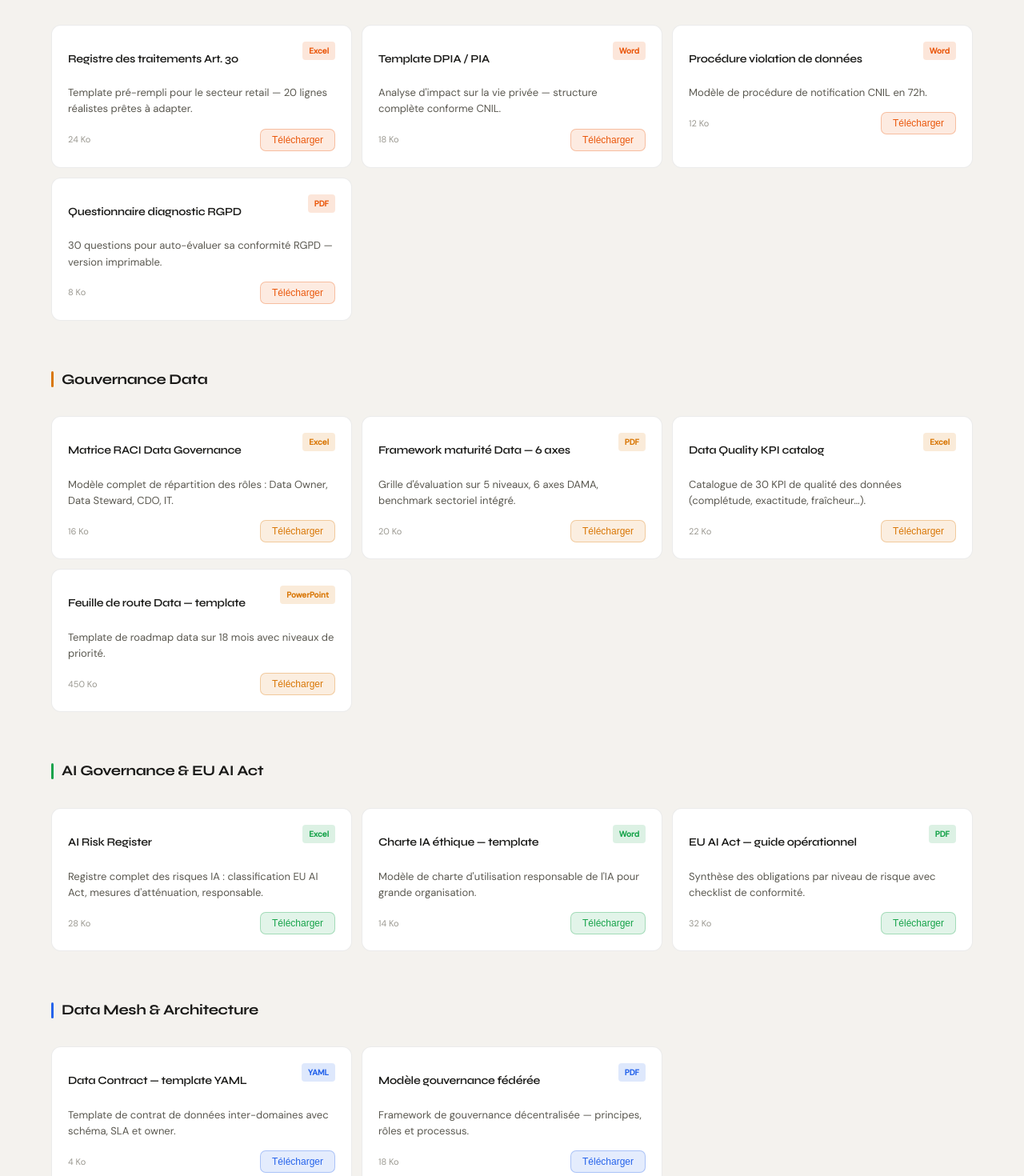
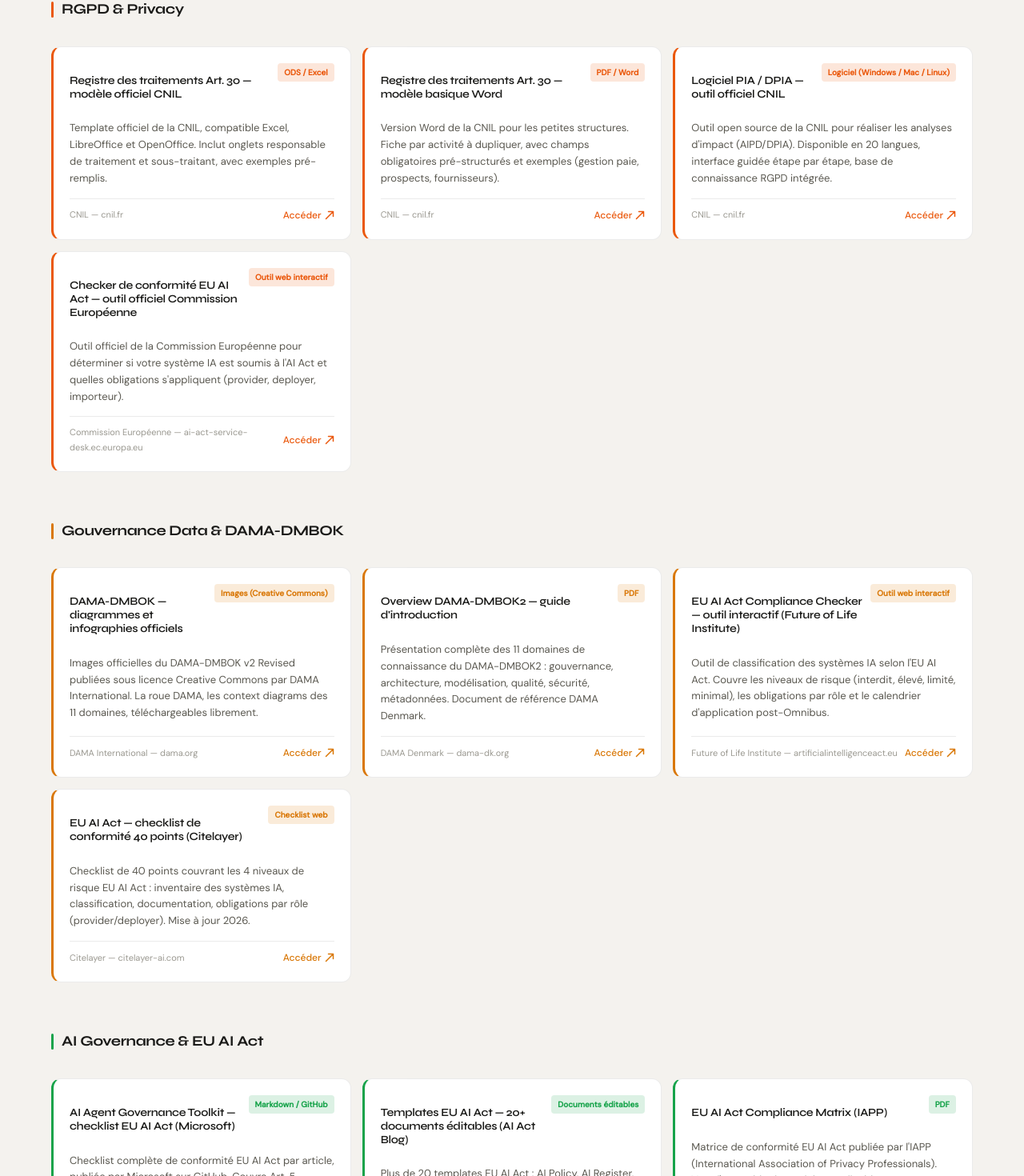
Before and after one commit to heykelh/data-governance, a Next.js app: page /ressources in a window 1280 px wide. Shown: the part 557-2027 px from the top of the page at 80% size. Built offline with nearby package versions, Linux system fonts and the light colour scheme.

Commit message:
Adding ressources Data Governance

```diff
--- a/src/app/ressources/page.tsx
+++ b/src/app/ressources/page.tsx
@@ -5,37 +5,115 @@ const resources = [
     category: "RGPD & Privacy",
     color: "var(--accent-coral)",
     items: [
-      { title: "Registre des traitements Art. 30", format: "Excel", desc: "Template pré-rempli pour le secteur retail — 20 lignes réalistes prêtes à adapter.", size: "24 Ko" },
-      { title: "Template DPIA / PIA", format: "Word", desc: "Analyse d'impact sur la vie privée — structure complète conforme CNIL.", size: "18 Ko" },
-      { title: "Procédure violation de données", format: "Word", desc: "Modèle de procédure de notification CNIL en 72h.", size: "12 Ko" },
-      { title: "Questionnaire diagnostic RGPD", format: "PDF", desc: "30 questions pour auto-évaluer sa conformité RGPD — version imprimable.", size: "8 Ko" },
+      {
+        title: "Registre des traitements Art. 30 — modèle officiel CNIL",
+        format: "ODS / Excel",
+        desc: "Template officiel de la CNIL, compatible Excel, LibreOffice et OpenOffice. Inclut onglets responsable de traitement et sous-traitant, avec exemples pré-remplis.",
+        source: "CNIL — cnil.fr",
+        href: "https://www.cnil.fr/sites/cnil/files/atoms/files/registre-traitement-simplifie.ods",
+      },
+      {
+        title: "Registre des traitements Art. 30 — modèle basique Word",
+        format: "PDF / Word",
+        desc: "Version Word de la CNIL pour les petites structures. Fiche par activité à dupliquer, avec champs obligatoires pré-structurés et exemples (gestion paie, prospects, fournisseurs).",
+        source: "CNIL — cnil.fr",
+        href: "https://www.cnil.fr/sites/cnil/files/atoms/files/registre_rgpd_basique.pdf",
+      },
+      {
+        title: "Logiciel PIA / DPIA — outil officiel CNIL",
+        format: "Logiciel (Windows / Mac / Linux)",
+        desc: "Outil open source de la CNIL pour réaliser les analyses d'impact (AIPD/DPIA). Disponible en 20 langues, interface guidée étape par étape, base de connaissance RGPD intégrée.",
+        source: "CNIL — cnil.fr",
+        href: "https://www.cnil.fr/fr/outil-pia-telechargez-et-installez-le-logiciel-de-la-cnil",
+      },
+      {
+        title: "Checker de conformité EU AI Act — outil officiel Commission Européenne",
+        format: "Outil web interactif",
+        desc: "Outil officiel de la Commission Européenne pour déterminer si votre système IA est soumis à l'AI Act et quelles obligations s'appliquent (provider, deployer, importeur).",
+        source: "Commission Européenne — ai-act-service-desk.ec.europa.eu",
+        href: "https://ai-act-service-desk.ec.europa.eu/en/eu-ai-act-compliance-checker",
+      },
     ],
   },
   {
-    category: "Gouvernance Data",
+    category: "Gouvernance Data & DAMA-DMBOK",
     color: "var(--accent-amber)",
     items: [
-      { title: "Matrice RACI Data Governance", format: "Excel", desc: "Modèle complet de répartition des rôles : Data Owner, Data Steward, CDO, IT.", size: "16 Ko" },
-      { title: "Framework maturité Data — 6 axes", format: "PDF", desc: "Grille d'évaluation sur 5 niveaux, 6 axes DAMA, benchmark sectoriel intégré.", size: "20 Ko" },
-      { title: "Data Quality KPI catalog", format: "Excel", desc: "Catalogue de 30 KPI de qualité des données (complétude, exactitude, fraîcheur…).", size: "22 Ko" },
-      { title: "Feuille de route Data — template", format: "PowerPoint", desc: "Template de roadmap data sur 18 mois avec niveaux de priorité.", size: "450 Ko" },
+      {
+        title: "DAMA-DMBOK — diagrammes et infographies officiels",
+        format: "Images (Creative Commons)",
+        desc: "Images officielles du DAMA-DMBOK v2 Revised publiées sous licence Creative Commons par DAMA International. La roue DAMA, les context diagrams des 11 domaines, téléchargeables librement.",
+        source: "DAMA International — dama.org",
+        href: "https://dama.org/dmbok2r-infographics/",
+      },
+      {
+        title: "Overview DAMA-DMBOK2 — guide d'introduction",
+        format: "PDF",
+        desc: "Présentation complète des 11 domaines de connaissance du DAMA-DMBOK2 : gouvernance, architecture, modélisation, qualité, sécurité, métadonnées. Document de référence DAMA Denmark.",
+        source: "DAMA Denmark — dama-dk.org",
+        href: "https://www.dama-dk.org/onewebmedia/DAMA%20DMBOK2_PDF.pdf",
+      },
+      {
+        title: "EU AI Act Compliance Checker — outil interactif (Future of Life Institute)",
+        format: "Outil web interactif",
+        desc: "Outil de classification des systèmes IA selon l'EU AI Act. Couvre les niveaux de risque (interdit, élevé, limité, minimal), les obligations par rôle et le calendrier d'application post-Omnibus.",
+        source: "Future of Life Institute — artificialintelligenceact.eu",
+        href: "https://artificialintelligenceact.eu/assessment/eu-ai-act-compliance-checker/",
+      },
+      {
+        title: "EU AI Act — checklist de conformité 40 points (Citelayer)",
+        format: "Checklist web",
+        desc: "Checklist de 40 points couvrant les 4 niveaux de risque EU AI Act : inventaire des systèmes IA, classification, documentation, obligations par rôle (provider/deployer). Mise à jour 2026.",
+        source: "Citelayer — citelayer-ai.com",
+        href: "https://citelayer-ai.com/resources/eu-ai-act-checklist/",
+      },
     ],
   },
   {
     category: "AI Governance & EU AI Act",
     color: "var(--accent)",
     items: [
-      { title: "AI Risk Register", format: "Excel", desc: "Registre complet des risques IA : classification EU AI Act, mesures d'atténuation, responsable.", size: "28 Ko" },
-      { title: "Charte IA éthique — template", format: "Word", desc: "Modèle de charte d'utilisation responsable de l'IA pour grande organisation.", size: "14 Ko" },
-      { title: "EU AI Act — guide opérationnel", format: "PDF", desc: "Synthèse des obligations par niveau de risque avec checklist de conformité.", size: "32 Ko" },
+      {
+        title: "AI Agent Governance Toolkit — checklist EU AI Act (Microsoft)",
+        format: "Markdown / GitHub",
+        desc: "Checklist complète de conformité EU AI Act par article, publiée par Microsoft sur GitHub. Couvre Art. 5 (interdictions), Art. 9-17 (haut risque), GPAI. Vérifiée contre le texte officiel Journal Officiel.",
+        source: "Microsoft — github.com/microsoft",
+        href: "https://github.com/microsoft/agent-governance-toolkit/blob/main/docs/compliance/eu-ai-act-checklist.md",
+      },
+      {
+        title: "Templates EU AI Act — 20+ documents éditables (AI Act Blog)",
+        format: "Documents éditables",
+        desc: "Plus de 20 templates EU AI Act : AI Policy, AI Register, FRIA (Art. 27), AI Governance Framework, Incident Response Plan, Transparency Notice, Conformity Assessment. Inclut un registre pré-rempli pour la banque/finance.",
+        source: "AI Act Blog — aiactblog.nl",
+        href: "https://www.aiactblog.nl/en/templates",
+      },
+      {
+        title: "EU AI Act Compliance Matrix (IAPP)",
+        format: "PDF",
+        desc: "Matrice de conformité EU AI Act publiée par l'IAPP (International Association of Privacy Professionals). Vue d'ensemble des articles applicables par type d'opérateur sur systèmes à haut risque, systèmes IA et modèles GPAI.",
+        source: "IAPP — iapp.org",
+        href: "https://iapp.org/resources/article/eu-ai-act-compliance-matrix",
+      },
     ],
   },
   {
     category: "Data Mesh & Architecture",
     color: "var(--accent-blue)",
     items: [
-      { title: "Data Contract — template YAML", format: "YAML", desc: "Template de contrat de données inter-domaines avec schéma, SLA et owner.", size: "4 Ko" },
-      { title: "Modèle gouvernance fédérée", format: "PDF", desc: "Framework de gouvernance décentralisée — principes, rôles et processus.", size: "18 Ko" },
+      {
+        title: "Data Contract Specification — open standard v3.0",
+        format: "YAML / GitHub",
+        desc: "Standard open source pour les Data Contracts : schéma, SLA, quality rules, ownership, liens systèmes. Utilisé par Paypal, Mercedes-Benz, JPMC. Compatible dbt, Snowflake, Databricks.",
+        source: "datacontract.com — GitHub",
+        href: "https://datacontract.com/",
+      },
+      {
+        title: "Data Mesh Architecture — guide Confluent",
+        format: "PDF / Web",
+        desc: "Guide complet sur l'architecture Data Mesh : 4 principes, domain ownership, data as a product, self-serve platform, federated governance. Cas d'usage réels et patterns d'implémentation.",
+        source: "Confluent — confluent.io",
+        href: "https://www.confluent.io/learn/data-mesh/",
+      },
     ],
   },
 ];
@@ -47,12 +125,11 @@ export default function RessourcesPage() {
         <div style={{ maxWidth: 1200, margin: "0 auto" }}>
           <p style={{ fontSize: 11, fontWeight: 600, color: "var(--text-tertiary)", textTransform: "uppercase", letterSpacing: "0.1em", marginBottom: 12 }}>Ressources</p>
           <h1 style={{ fontSize: "clamp(28px, 4vw, 48px)", fontWeight: 800, marginBottom: 16 }}>
-            Templates & livrables<br />
-            <span style={{ color: "var(--text-secondary)" }}>à télécharger gratuitement</span>
+            Ressources & outils<br />
+            <span style={{ color: "var(--text-secondary)" }}>sélectionnés et vérifiés</span>
           </h1>
-          <p style={{ color: "var(--text-secondary)", fontSize: 16, maxWidth: 600, lineHeight: 1.7 }}>
-            Tous les modèles construits dans le cadre de ces projets. Directement opérationnels —
-            à adapter à votre contexte.
+          <p style={{ color: "var(--text-secondary)", fontSize: 16, maxWidth: 640, lineHeight: 1.7 }}>
+            Une sélection de ressources officielles et open source — CNIL, Commission Européenne, Microsoft, DAMA International. Chaque lien pointe vers la source réelle, directement téléchargeable ou accessible.
           </p>
         </div>
       </section>
@@ -64,34 +141,35 @@ export default function RessourcesPage() {
               <div style={{ width: 3, height: 20, borderRadius: 2, background: cat.color }} />
               <h2 style={{ fontSize: 18, fontWeight: 700, color: "var(--text-primary)" }}>{cat.category}</h2>
             </div>
-            <div style={{ display: "grid", gridTemplateColumns: "repeat(auto-fill, minmax(300px, 1fr))", gap: 12 }}>
+            <div style={{ display: "grid", gridTemplateColumns: "repeat(auto-fill, minmax(320px, 1fr))", gap: 14 }}>
               {cat.items.map(item => (
-                <div key={item.title} style={{
+                <a key={item.title} href={item.href} target="_blank" rel="noreferrer" style={{ textDecoration: "none" }}>
+                  <div style={{
                     background: "var(--bg-card)", border: "1px solid var(--border)",
                     borderRadius: 12, padding: "20px", display: "flex", flexDirection: "column", gap: 10,
+                    height: "100%", transition: "border-color 0.15s",
+                    borderLeft: `3px solid ${cat.color}`,
                   }}>
-                  <div style={{ display: "flex", justifyContent: "space-between", alignItems: "flex-start" }}>
-                    <h3 style={{ fontSize: 14, fontWeight: 600, color: "var(--text-primary)", flex: 1, paddingRight: 10 }}>{item.title}</h3>
+                    <div style={{ display: "flex", justifyContent: "space-between", alignItems: "flex-start", gap: 10 }}>
+                      <h3 style={{ fontSize: 14, fontWeight: 600, color: "var(--text-primary)", flex: 1 }}>{item.title}</h3>
                       <span style={{
-                      fontSize: 10, padding: "3px 8px", borderRadius: 4, fontWeight: 600,
+                        fontSize: 10, padding: "3px 8px", borderRadius: 4, fontWeight: 600, flexShrink: 0,
                         background: `color-mix(in srgb, ${cat.color} 15%, transparent)`,
-                      color: cat.color, flexShrink: 0,
+                        color: cat.color,
                       }}>{item.format}</span>
                     </div>
-                  <p style={{ fontSize: 13, color: "var(--text-secondary)", lineHeight: 1.55, margin: 0 }}>{item.desc}</p>
-                  <div style={{ display: "flex", justifyContent: "space-between", alignItems: "center", marginTop: 4 }}>
-                    <span style={{ fontSize: 11, color: "var(--text-tertiary)" }}>{item.size}</span>
-                    <button style={{
-                      padding: "6px 14px", borderRadius: 7, fontSize: 12, fontWeight: 500, cursor: "pointer",
-                      background: `color-mix(in srgb, ${cat.color} 12%, transparent)`,
-                      border: `1px solid color-mix(in srgb, ${cat.color} 30%, transparent)`,
-                      color: cat.color,
-                    }}
-                    onClick={() => alert("Fichiers disponibles au lancement complet du site.")}>
-                      Télécharger
-                    </button>
+                    <p style={{ fontSize: 13, color: "var(--text-secondary)", lineHeight: 1.6, margin: 0, flex: 1 }}>{item.desc}</p>
+                    <div style={{ display: "flex", alignItems: "center", justifyContent: "space-between", marginTop: 4, paddingTop: 10, borderTop: "1px solid var(--border)" }}>
+                      <span style={{ fontSize: 11, color: "var(--text-tertiary)" }}>{item.source}</span>
+                      <div style={{ display: "flex", alignItems: "center", gap: 4, fontSize: 12, color: cat.color, fontWeight: 500 }}>
+                        Accéder
+                        <svg width="12" height="12" viewBox="0 0 12 12" fill="none">
+                          <path d="M1.5 10.5L10.5 1.5M10.5 1.5H4.5M10.5 1.5V7.5" stroke="currentColor" strokeWidth="1.5" strokeLinecap="round"/>
+                        </svg>
                       </div>
                     </div>
+                  </div>
+                </a>
               ))}
             </div>
           </div>
@@ -99,14 +177,20 @@ export default function RessourcesPage() {
 
         <div style={{
           background: "var(--bg-card)", border: "1px solid var(--border)",
-          borderRadius: 16, padding: "32px 36px", textAlign: "center",
+          borderRadius: 16, padding: "32px 36px",
+          display: "flex", alignItems: "center", justifyContent: "space-between", gap: 24, flexWrap: "wrap",
         }}>
-          <h3 style={{ fontSize: 18, fontWeight: 700, marginBottom: 12 }}>Suivre sur LinkedIn</h3>
+          <div>
+            <h3 style={{ fontSize: 18, fontWeight: 700, marginBottom: 6 }}>Suivre sur LinkedIn</h3>
+            <p style={{ color: "var(--text-secondary)", fontSize: 14, margin: 0 }}>
+              Analyses, retours d'expérience et publications autour de la Data Governance.
+            </p>
+          </div>
           <a href="https://linkedin.com/in/heykelhachiche" target="_blank" rel="noreferrer" style={{
             display: "inline-flex", alignItems: "center", gap: 8,
             padding: "10px 22px", borderRadius: 8, fontSize: 13, fontWeight: 500,
             background: "var(--accent-dim)", border: "1px solid var(--accent-border)",
-            color: "var(--accent)", textDecoration: "none",
+            color: "var(--accent)", textDecoration: "none", flexShrink: 0,
           }}>Suivre sur LinkedIn</a>
         </div>
       </div>
```
Lines whose indentation alone changed are shown as unchanged.
